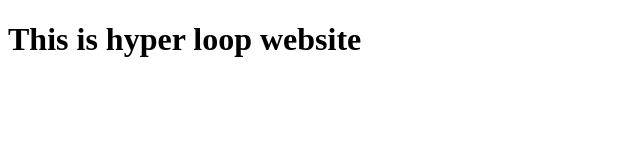
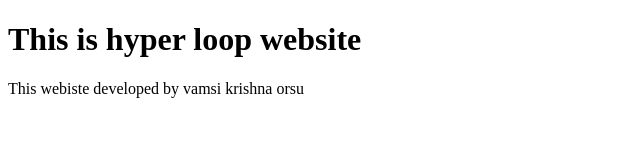
Before and after one commit to iam-orsu/hyperloop, a plain HTML site: page index.html in a window 1280 px wide. Shown: the whole page, without its empty margins (0-640 px from the left). Drawn offline with Linux system fonts and the light colour scheme.

Commit message:
added a paragrapgh

```diff
--- a/index.html
+++ b/index.html
@@ -7,5 +7,7 @@
 </head>
 <body>
     <h1>This is hyper loop website</h1>
+
+    <p>This webiste developed by vamsi krishna orsu</p>
 </body>
 </html>
```
